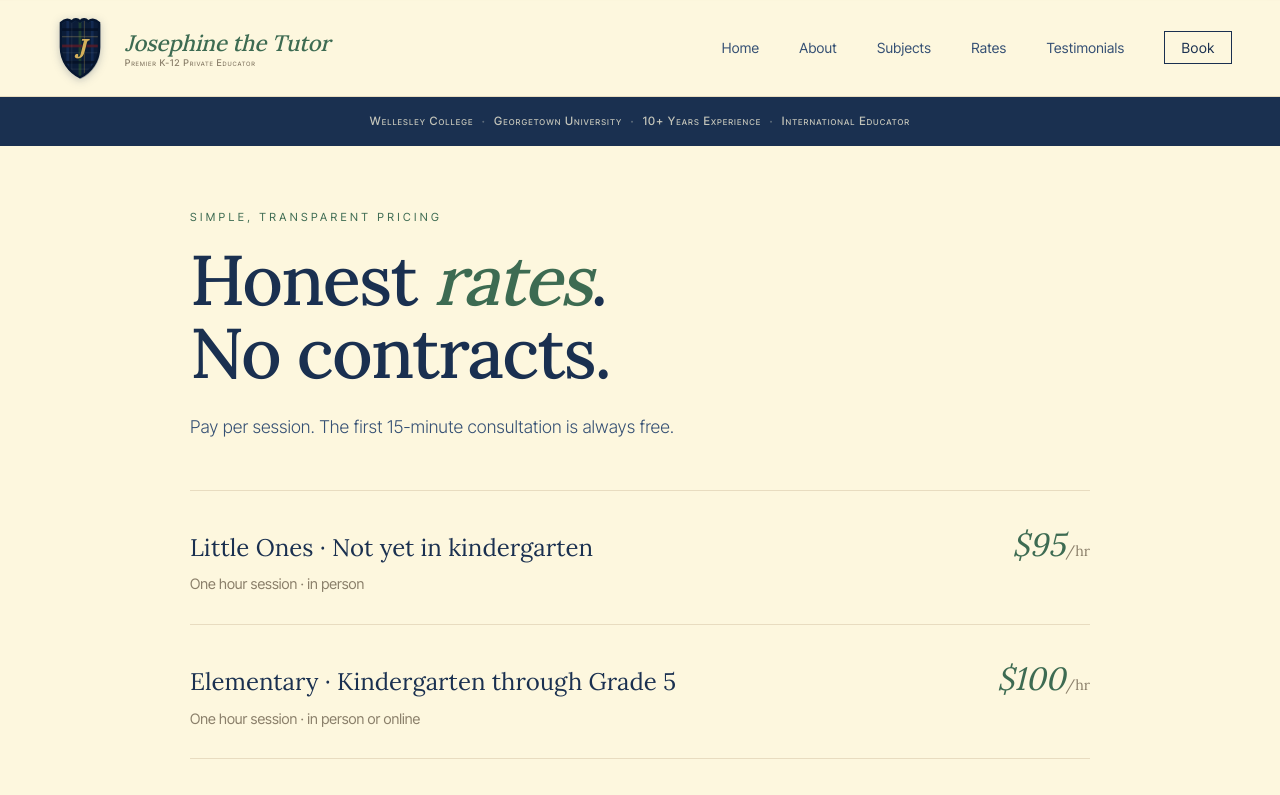
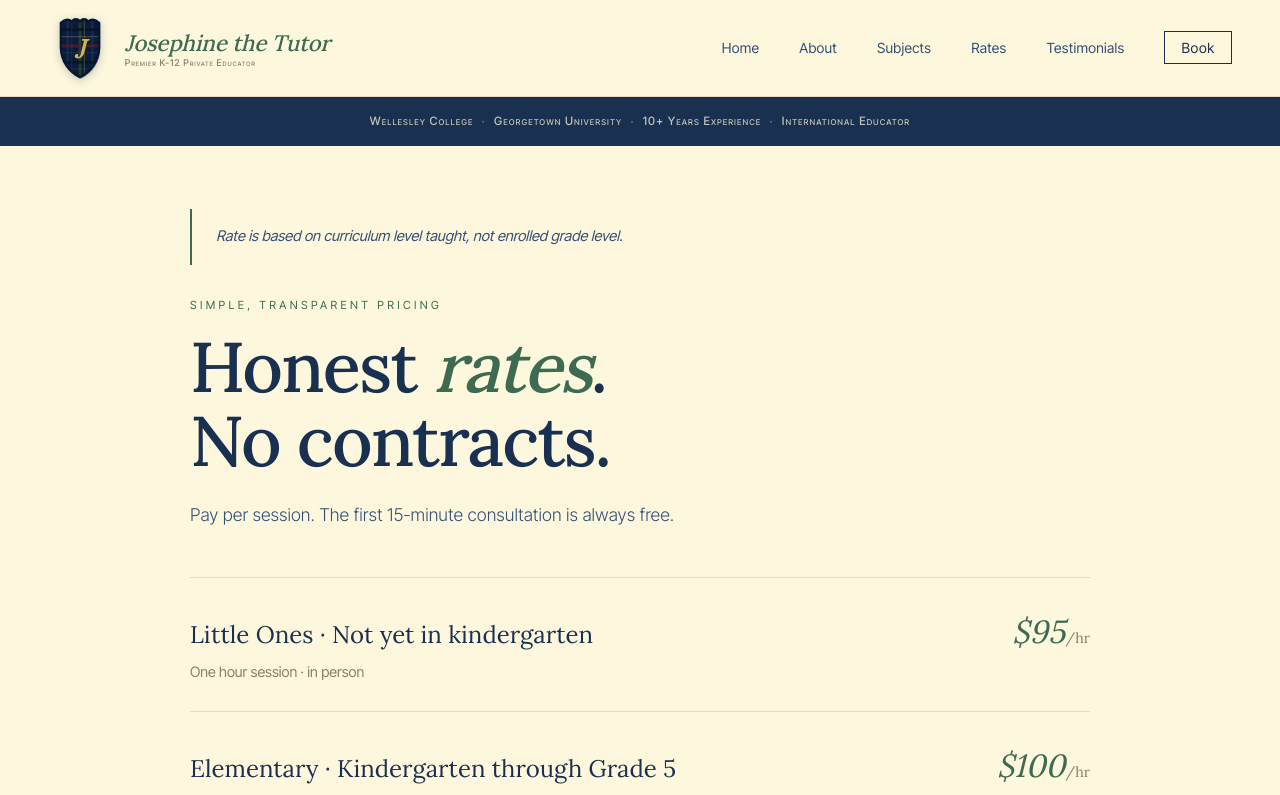
Before and after one commit to patrickparagas1/josephine-tutoring, a Next.js app: page /rates in a window 1280 px wide. Shown: the top 795 px of the page. Built offline with nearby package versions, Linux system fonts and the light colour scheme.

Commit message:
Add note to rates page: rate based on curriculum level, not enrolled grade

```diff
--- a/app/globals.css
+++ b/app/globals.css
@@ -832,6 +832,16 @@ section {
   margin-bottom: 3rem;
   font-weight: 300;
   max-width: 60ch;
+}
+.rates-note-top {
+  margin-bottom: 2rem;
+  padding: 1rem 1.5rem;
+  background: var(--cream);
+  border-left: 2px solid var(--accent);
+  font-size: 0.92rem;
+  color: var(--ink-soft);
+  font-style: italic;
+  line-height: 1.6;
 }
 .rate-row {
   display: grid;
--- a/components/Faq.tsx
+++ b/components/Faq.tsx
@@ -1,7 +1,7 @@
 const FAQ_ITEMS = [
   {
     q: "Where do sessions happen?",
-    a: "Most often at your home, where students feel most comfortable. I also meet at libraries across Orange County, including Heritage Park, University Park, and others closer to your family. Online sessions over video work well too. Whatever fits your student best.",
+    a: "Most often at your home. I can also meet at public libraries across Orange County. Online sessions over video work well too. Whatever fits your student best.",
   },
   {
     q: "How long is each session?",
@@ -9,11 +9,11 @@ const FAQ_ITEMS = [
   },
   {
     q: "What if my student is shy or unsure at first?",
-    a: "Most students are. The first 15 minutes are usually about getting comfortable rather than diving in. There is no pressure to perform, and I follow the student's pace. Confidence is part of the work.",
+    a: "Most students are. There is no pressure to perform, and I follow the student's pace. Confidence is part of the work.",
   },
   {
     q: "Do you offer test prep?",
-    a: "Yes. SAT and ACT strategy, study lifestyle training, and study skills coaching for students at all levels. The focus is on building habits that hold up beyond the test, not just drilling.",
+    a: "Yes. SAT, ACT, PSAT, ISEE, and High School Placement Test (HSPT) strategy, study lifestyle training, and study skills coaching for students at all levels. The focus is on building habits that hold up beyond the test, not just drilling.",
   },
   {
     q: "What is the cancellation policy?",
--- a/components/Rates.tsx
+++ b/components/Rates.tsx
@@ -2,6 +2,9 @@ export default function Rates() {
   return (
     <section className="rates" id="rates">
       <div className="rates-inner">
+        <div className="rates-note-top">
+          Rate is based on curriculum level taught, not enrolled grade level.
+        </div>
         <div className="section-eyebrow">Simple, transparent pricing</div>
         <h2 className="section-title">
           Honest <em>rates</em>.
```
